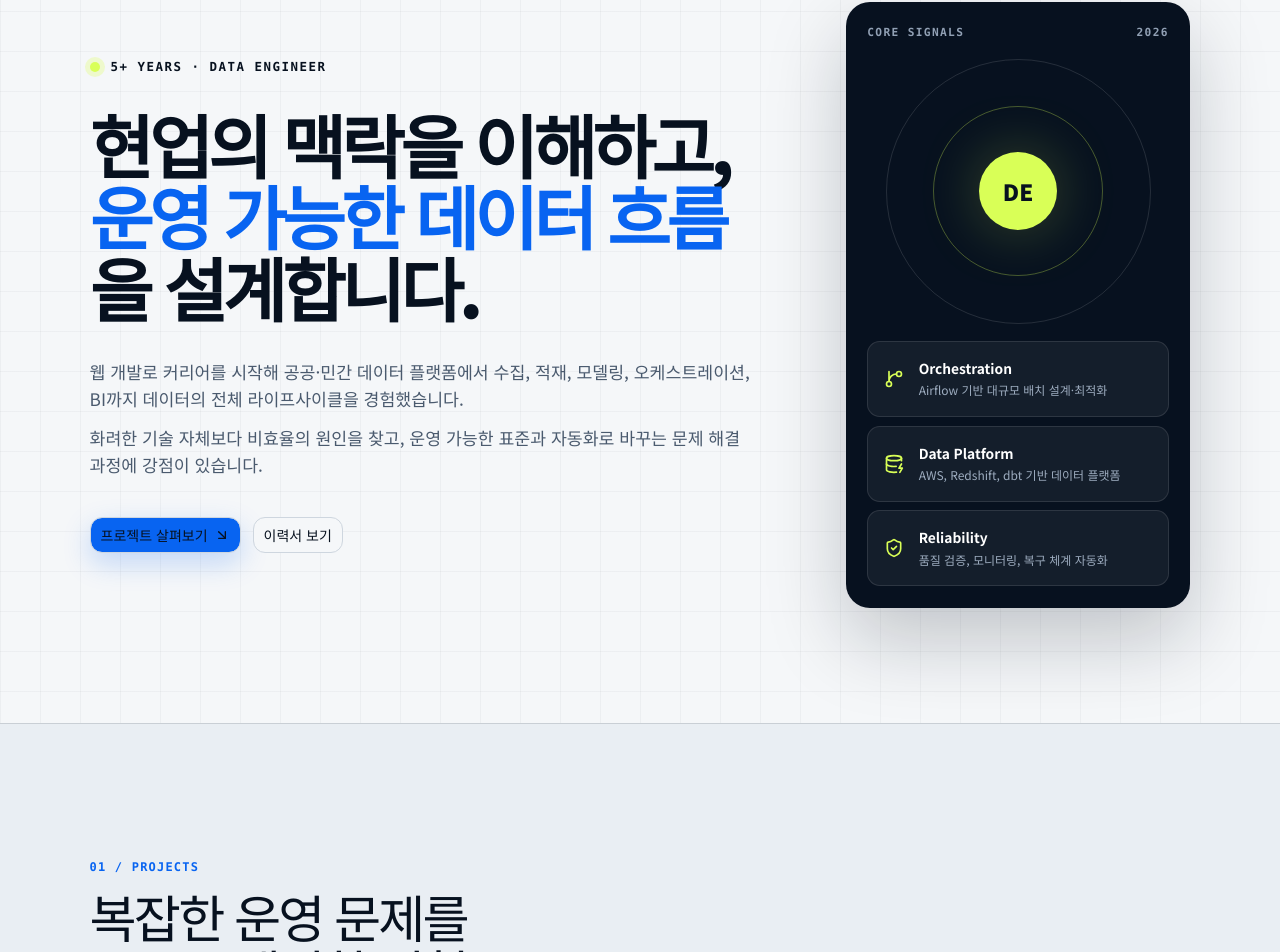
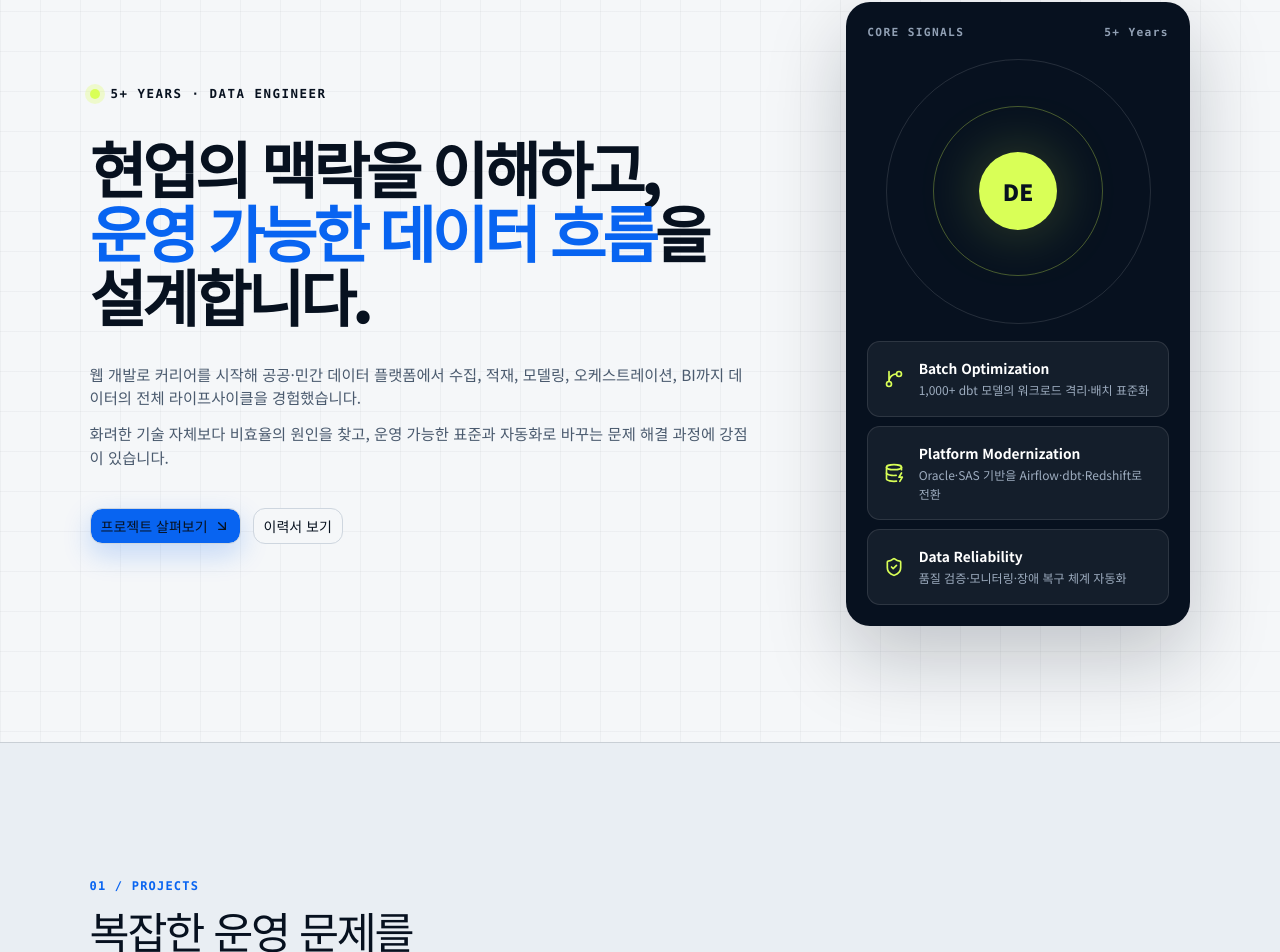
Before and after one commit to junhyeok94-la/junhyeok94-la.github.io, a Next.js app: page / in a window 1280 px wide. Shown: the part 189-1141 px from the top of the page. Built offline with nearby package versions, Linux system fonts and the light colour scheme.

Commit message:
Refine portfolio type scale and core signals

```diff
--- a/app/globals.css
+++ b/app/globals.css
@@ -107,14 +107,14 @@ a { color: inherit; text-decoration: none; }
 .hero h1 {
   max-width: 920px;
   margin: 0;
-  font-size: clamp(2.8rem, 5.4vw, 6.6rem);
+  font-size: clamp(2.55rem, 4.8vw, 5.5rem);
   font-weight: 900;
   letter-spacing: -0.065em;
   line-height: 1.04;
   text-wrap: balance;
 }
 .hero h1 span { color: var(--blue); }
-.hero-summary { max-width: 760px; margin-top: 2.2rem; color: #4a5a6e; font-size: clamp(1rem, 1.35vw, 1.16rem); }
+.hero-summary { max-width: 760px; margin-top: 2.2rem; color: #4a5a6e; font-size: clamp(0.96rem, 1.15vw, 1.08rem); }
 .hero-summary p { margin: 0.75rem 0; }
 .hero-actions { display: flex; flex-wrap: wrap; gap: 0.75rem; margin-top: 2.4rem; }
 .primary-action { box-shadow: 0 10px 28px rgb(8 100 241 / 0.22); }
@@ -145,13 +145,13 @@ a { color: inherit; text-decoration: none; }
 .project-preview { padding: 8rem 7vw; border-top: 1px solid rgb(7 17 31 / 0.14); background: #e9eef3; }
 .section-heading { display: grid; grid-template-columns: 1fr minmax(280px, 0.42fr); gap: 3rem; align-items: end; max-width: 1500px; margin: 0 auto 3.5rem; }
 .section-number { color: var(--blue); font-family: ui-monospace, SFMono-Regular, Menlo, monospace; font-size: 0.75rem; font-weight: 800; letter-spacing: 0.1em; }
-.section-heading h2 { margin: 0.75rem 0 0; font-size: clamp(2.1rem, 4vw, 4.4rem); letter-spacing: -0.055em; line-height: 1.08; }
+.section-heading h2 { margin: 0.75rem 0 0; font-size: clamp(1.9rem, 3.4vw, 3.65rem); letter-spacing: -0.05em; line-height: 1.1; }
 .section-heading > p { margin: 0; color: #5d6a79; }
 .project-grid { display: grid; grid-template-columns: repeat(2, minmax(0, 1fr)); gap: 1rem; max-width: 1500px; margin: 0 auto; }
 .project-card { display: flex; flex-direction: column; min-height: 540px; padding: clamp(1.5rem, 3vw, 2.4rem); border: 1px solid #c7d0db; border-radius: 1.25rem; background: white; }
 .project-meta { display: flex; justify-content: space-between; margin-bottom: auto; color: #708095; font-family: ui-monospace, SFMono-Regular, Menlo, monospace; font-size: 0.7rem; font-weight: 700; letter-spacing: 0.08em; text-transform: uppercase; }
 .project-period { margin: 3rem 0 0.7rem; color: var(--blue); font-size: 0.82rem; font-weight: 800; }
-.project-card h3 { margin: 0; font-size: clamp(1.7rem, 2.5vw, 2.7rem); letter-spacing: -0.045em; line-height: 1.15; }
+.project-card h3 { margin: 0; font-size: clamp(1.5rem, 2.1vw, 2.3rem); letter-spacing: -0.04em; line-height: 1.18; }
 .project-summary { margin: 1rem 0 1.4rem; color: #536174; }
 .stack-list { display: flex; flex-wrap: wrap; gap: 0.4rem; }
 .award-chip { display: inline-flex; gap: 0.4rem; align-items: center; margin-bottom: 1rem; padding: 0.38rem 0.7rem; border-radius: 999px; background: #fff3c4; color: #775600; font-size: 0.75rem; font-weight: 850; }
@@ -170,7 +170,7 @@ a { color: inherit; text-decoration: none; }
 @media (max-width: 680px) {
   .site-header { min-height: 64px; padding: 0 1rem; }
   .hero, .project-preview { padding: 4.5rem 1rem; }
-  .hero h1 { font-size: 2.65rem; }
+  .hero h1 { font-size: 2.35rem; }
   .signal-panel { border-radius: 1rem; }
   .project-grid { grid-template-columns: 1fr; }
   .project-card { min-height: auto; }
@@ -210,7 +210,7 @@ a { color: inherit; text-decoration: none; }
   background: var(--ink);
   color: white;
 }
-.foundation-block h3 { margin: 0.65rem 0 0; font-size: clamp(1.7rem, 3vw, 3.2rem); letter-spacing: -0.045em; line-height: 1.12; }
+.foundation-block h3 { margin: 0.65rem 0 0; font-size: clamp(1.55rem, 2.45vw, 2.65rem); letter-spacing: -0.04em; line-height: 1.14; }
 .foundation-list { display: grid; grid-template-columns: repeat(2, 1fr); gap: 1rem; }
 .foundation-list article { padding: 1.4rem; border: 1px solid rgb(255 255 255 / 0.12); border-radius: 0.85rem; background: rgb(255 255 255 / 0.055); }
 .foundation-list article > span { color: #93a1b4; font-family: ui-monospace, SFMono-Regular, Menlo, monospace; font-size: 0.7rem; }
@@ -225,13 +225,13 @@ a { color: inherit; text-decoration: none; }
 .career-timeline article { display: grid; grid-template-columns: 70px minmax(300px, 1fr) minmax(220px, 0.65fr); gap: 1.5rem; align-items: center; padding: 2.2rem 0; border-bottom: 1px solid #c8d0d9; }
 .timeline-index { color: var(--blue); font-family: ui-monospace, SFMono-Regular, Menlo, monospace; font-size: 0.75rem; }
 .career-timeline p { margin: 0 0 0.25rem; color: #667588; font-size: 0.8rem; }
-.career-timeline h3 { margin: 0; font-size: clamp(1.5rem, 2.5vw, 2.5rem); letter-spacing: -0.035em; }
+.career-timeline h3 { margin: 0; font-size: clamp(1.35rem, 2vw, 2rem); letter-spacing: -0.03em; }
 .career-timeline strong { justify-self: end; color: #35455a; font-size: 0.9rem; }
 
 .skills-section { display: grid; grid-template-columns: minmax(280px, 0.75fr) minmax(0, 1.25fr); gap: 5rem; padding: 8rem 7vw; background: var(--blue); color: white; }
 .skills-intro { max-width: 560px; }
 .skills-intro .section-number { color: var(--lime); }
-.skills-intro h2 { margin: 0.9rem 0 1.3rem; font-size: clamp(2.4rem, 4vw, 4.8rem); letter-spacing: -0.055em; line-height: 1.06; }
+.skills-intro h2 { margin: 0.9rem 0 1.3rem; font-size: clamp(2rem, 3.35vw, 3.85rem); letter-spacing: -0.05em; line-height: 1.09; }
 .skills-intro p { color: #c3d7fb; }
 .skill-groups { border-top: 1px solid rgb(255 255 255 / 0.3); }
 .skill-groups article { padding: 1.55rem 0; border-bottom: 1px solid rgb(255 255 255 / 0.25); }
@@ -244,7 +244,7 @@ a { color: inherit; text-decoration: none; }
 .credential-section { padding: 8rem 7vw; background: #eef2f5; }
 .credential-heading { display: flex; gap: 1rem; align-items: center; max-width: 1500px; margin: 0 auto 3rem; }
 .credential-heading > svg { width: 2rem; height: 2rem; color: var(--blue); }
-.credential-heading h2 { margin: 0.35rem 0 0; font-size: clamp(2rem, 3vw, 3.3rem); letter-spacing: -0.045em; }
+.credential-heading h2 { margin: 0.35rem 0 0; font-size: clamp(1.8rem, 2.55vw, 2.8rem); letter-spacing: -0.04em; }
 .credential-columns { display: grid; grid-template-columns: 0.8fr 1.1fr 1.1fr; gap: 1rem; max-width: 1500px; margin: 0 auto; }
 .credential-columns > div { padding: 1.6rem; border: 1px solid #ccd5de; border-radius: 1rem; background: white; }
 .credential-columns h3 { margin: 0 0 1.4rem; color: var(--blue); font-family: ui-monospace, SFMono-Regular, Menlo, monospace; font-size: 0.78rem; text-transform: uppercase; }
@@ -261,7 +261,7 @@ a { color: inherit; text-decoration: none; }
 
 .site-footer { display: grid; grid-template-columns: 1.3fr 0.7fr; gap: 3rem; padding: 7rem 7vw 2rem; background: var(--ink); color: white; }
 .site-footer > div:first-child > span { color: var(--lime); font-family: ui-monospace, SFMono-Regular, Menlo, monospace; font-size: 0.72rem; letter-spacing: 0.1em; }
-.site-footer h2 { margin: 1rem 0 0; font-size: clamp(2.4rem, 5vw, 5.5rem); letter-spacing: -0.06em; line-height: 1.02; }
+.site-footer h2 { margin: 1rem 0 0; font-size: clamp(2rem, 4vw, 4.3rem); letter-spacing: -0.055em; line-height: 1.05; }
 .footer-links { display: flex; flex-direction: column; gap: 1rem; align-self: end; }
 .footer-links a { display: flex; justify-content: space-between; align-items: center; padding-bottom: 0.75rem; border-bottom: 1px solid rgb(255 255 255 / 0.2); color: #c4cfdd; font-size: 0.85rem; }
 .footer-links svg { width: 1rem; color: var(--lime); }
@@ -293,9 +293,9 @@ a { color: inherit; text-decoration: none; }
 .case-header svg { width: 1rem; }
 .case-hero { padding: clamp(5rem, 9vw, 9rem) 8vw 6rem; background: var(--ink); color: white; }
 .case-kicker { color: var(--lime); font-family: ui-monospace, SFMono-Regular, Menlo, monospace; font-size: 0.76rem; font-weight: 850; letter-spacing: 0.12em; }
-.case-hero h1 { margin: 1rem 0 0; font-size: clamp(4rem, 10vw, 9rem); letter-spacing: -0.075em; line-height: 0.95; }
-.case-subtitle { margin: 1.4rem 0 0; color: #b8c5d6; font-size: clamp(1.2rem, 2.2vw, 2rem); font-weight: 750; }
-.case-overview { max-width: 900px; margin: 3.5rem 0 0; color: #d9e2ed; font-size: clamp(1rem, 1.5vw, 1.22rem); line-height: 1.75; }
+.case-hero h1 { margin: 1rem 0 0; font-size: clamp(3.2rem, 7.5vw, 7rem); letter-spacing: -0.07em; line-height: 0.98; }
+.case-subtitle { margin: 1.4rem 0 0; color: #b8c5d6; font-size: clamp(1.08rem, 1.8vw, 1.65rem); font-weight: 750; }
+.case-overview { max-width: 900px; margin: 3.5rem 0 0; color: #d9e2ed; font-size: clamp(0.96rem, 1.25vw, 1.12rem); line-height: 1.75; }
 .case-facts { display: grid; grid-template-columns: 1.2fr 1fr 0.55fr; gap: 1px; margin-top: 4rem; background: rgb(255 255 255 / 0.16); }
 .case-facts > div { position: relative; display: flex; flex-direction: column; min-height: 120px; padding: 1.35rem; background: #101d2e; }
 .case-facts span { color: #8393a7; font-family: ui-monospace, SFMono-Regular, Menlo, monospace; font-size: 0.66rem; letter-spacing: 0.08em; text-transform: uppercase; }
@@ -307,7 +307,7 @@ a { color: inherit; text-decoration: none; }
 .case-section { padding: 7rem 8vw; }
 .case-section-heading { display: grid; grid-template-columns: minmax(160px, 0.42fr) 1fr; gap: 2rem; max-width: 1450px; margin: 0 auto 3.5rem; }
 .case-section-heading > span { color: var(--blue); font-family: ui-monospace, SFMono-Regular, Menlo, monospace; font-size: 0.72rem; font-weight: 850; letter-spacing: 0.1em; }
-.case-section-heading h2 { margin: 0; font-size: clamp(2.2rem, 4.6vw, 5rem); letter-spacing: -0.06em; line-height: 1.07; }
+.case-section-heading h2 { margin: 0; font-size: clamp(1.9rem, 3.65vw, 3.9rem); letter-spacing: -0.055em; line-height: 1.1; }
 .case-section-heading > p { grid-column: 2; max-width: 720px; margin: 0; color: #aebccd; }
 .case-problem ol { max-width: 1450px; margin: 0 auto; padding: 0; border-top: 1px solid #aeb9c5; list-style: none; }
 .case-problem li { display: grid; grid-template-columns: 120px 1fr; gap: 1rem; align-items: center; padding: 1.8rem 0; border-bottom: 1px solid #c8d0d9; }
@@ -453,7 +453,7 @@ button.agent-graph-node:hover, button.agent-graph-node[aria-pressed='true'] { tr
 .outcome-grid article > span { color: var(--lime); font-family: ui-monospace, SFMono-Regular, Menlo, monospace; font-size: 0.64rem; font-weight: 850; letter-spacing: 0.08em; }
 .outcome-result { display: flex; flex-direction: column; }
 .outcome-result svg { width: 2.2rem; height: 2.2rem; margin-bottom: 1.2rem; color: var(--lime); }
-.outcome-result h3 { margin: auto 0 1rem; font-size: clamp(2rem, 3.8vw, 4rem); letter-spacing: -0.06em; line-height: 1.08; }
+.outcome-result h3 { margin: auto 0 1rem; font-size: clamp(1.75rem, 3vw, 3.2rem); letter-spacing: -0.055em; line-height: 1.1; }
 .outcome-result p { max-width: 580px; margin: 0; color: #aebccd; line-height: 1.75; }
 .outcome-roadmap ol { margin: 4rem 0 0; padding: 0; border-top: 1px solid #405067; list-style: none; }
 .outcome-roadmap li { display: grid; grid-template-columns: 58px 1fr; gap: 1rem; align-items: center; min-height: 64px; border-bottom: 1px solid #344154; }
@@ -482,7 +482,7 @@ button.agent-graph-node:hover, button.agent-graph-node[aria-pressed='true'] { tr
 }
 @media (max-width: 680px) {
   .case-hero, .case-section, .case-footer { padding-right: 1rem; padding-left: 1rem; }
-  .case-hero h1 { font-size: 4rem; }
+  .case-hero h1 { font-size: 3.2rem; }
   .case-section-heading { grid-template-columns: 1fr; }
   .case-section-heading > p { grid-column: auto; }
   .case-problem li { grid-template-columns: 42px 1fr; }
--- a/app/page.tsx
+++ b/app/page.tsx
@@ -66,7 +66,7 @@ export default function Home() {
         </div>
 
         <aside className="signal-panel" id="focus" aria-label="핵심 역량">
-          <div className="panel-heading"><span>CORE SIGNALS</span><span>2026</span></div>
+          <div className="panel-heading"><span>CORE SIGNALS</span><span>{profile.experienceLabel}</span></div>
           <div className="signal-orbit" aria-hidden="true">
             <span className="orbit-core">DE</span>
             <span className="orbit-ring orbit-ring-one" />
--- a/content/profile.yaml
+++ b/content/profile.yaml
@@ -9,12 +9,12 @@ summary:
   - 웹 개발로 커리어를 시작해 공공·민간 데이터 플랫폼에서 수집, 적재, 모델링, 오케스트레이션, BI까지 데이터의 전체 라이프사이클을 경험했습니다.
   - 화려한 기술 자체보다 비효율의 원인을 찾고, 운영 가능한 표준과 자동화로 바꾸는 문제 해결 과정에 강점이 있습니다.
 focus:
-  - label: Orchestration
-    value: Airflow 기반 대규모 배치 설계·최적화
-  - label: Data Platform
-    value: AWS, Redshift, dbt 기반 데이터 플랫폼
-  - label: Reliability
-    value: 품질 검증, 모니터링, 복구 체계 자동화
+  - label: Batch Optimization
+    value: 1,000+ dbt 모델의 워크로드 격리·배치 표준화
+  - label: Platform Modernization
+    value: Oracle·SAS 기반을 Airflow·dbt·Redshift로 전환
+  - label: Data Reliability
+    value: 품질 검증·모니터링·장애 복구 체계 자동화
 skills:
   Languages & Query:
     - Python
```
